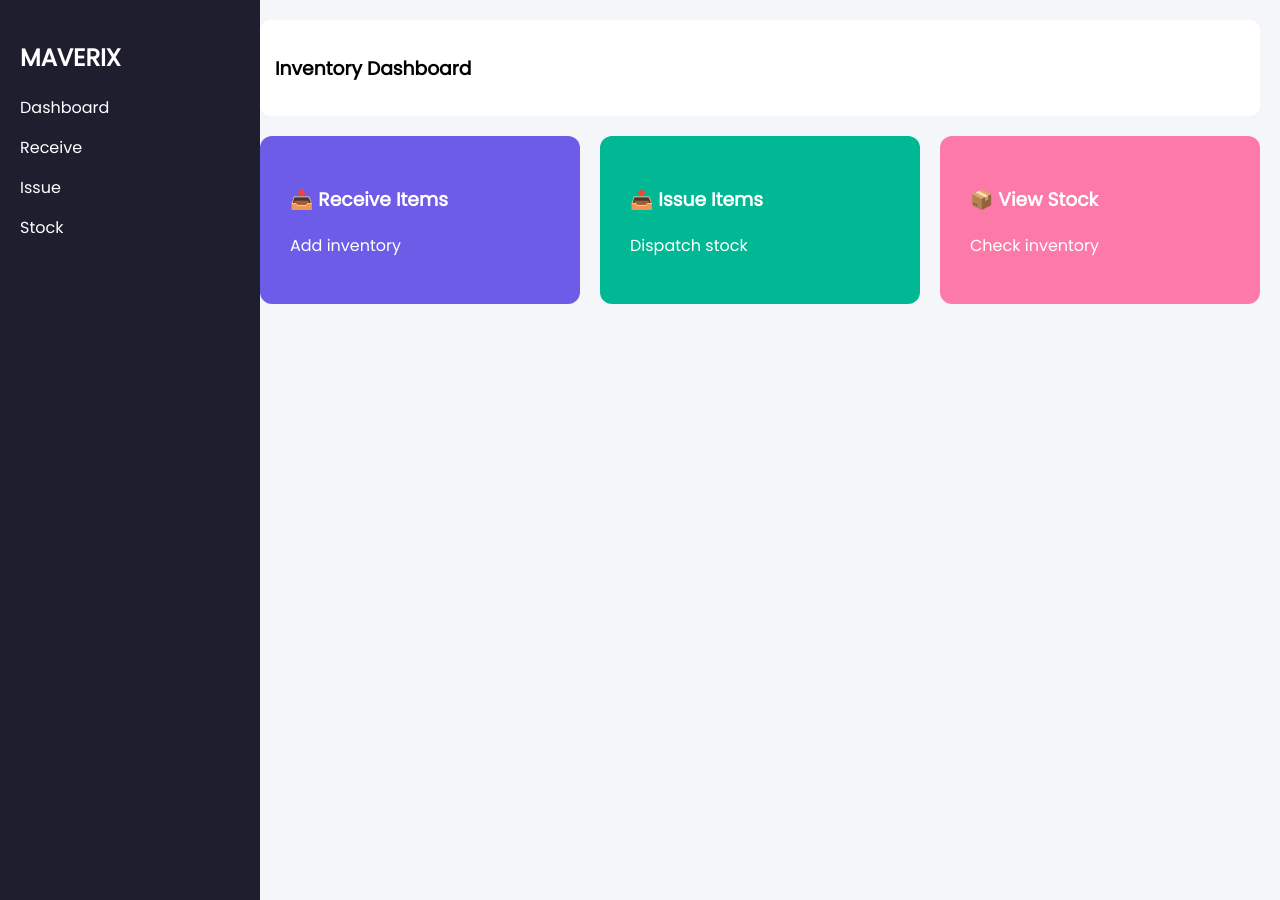
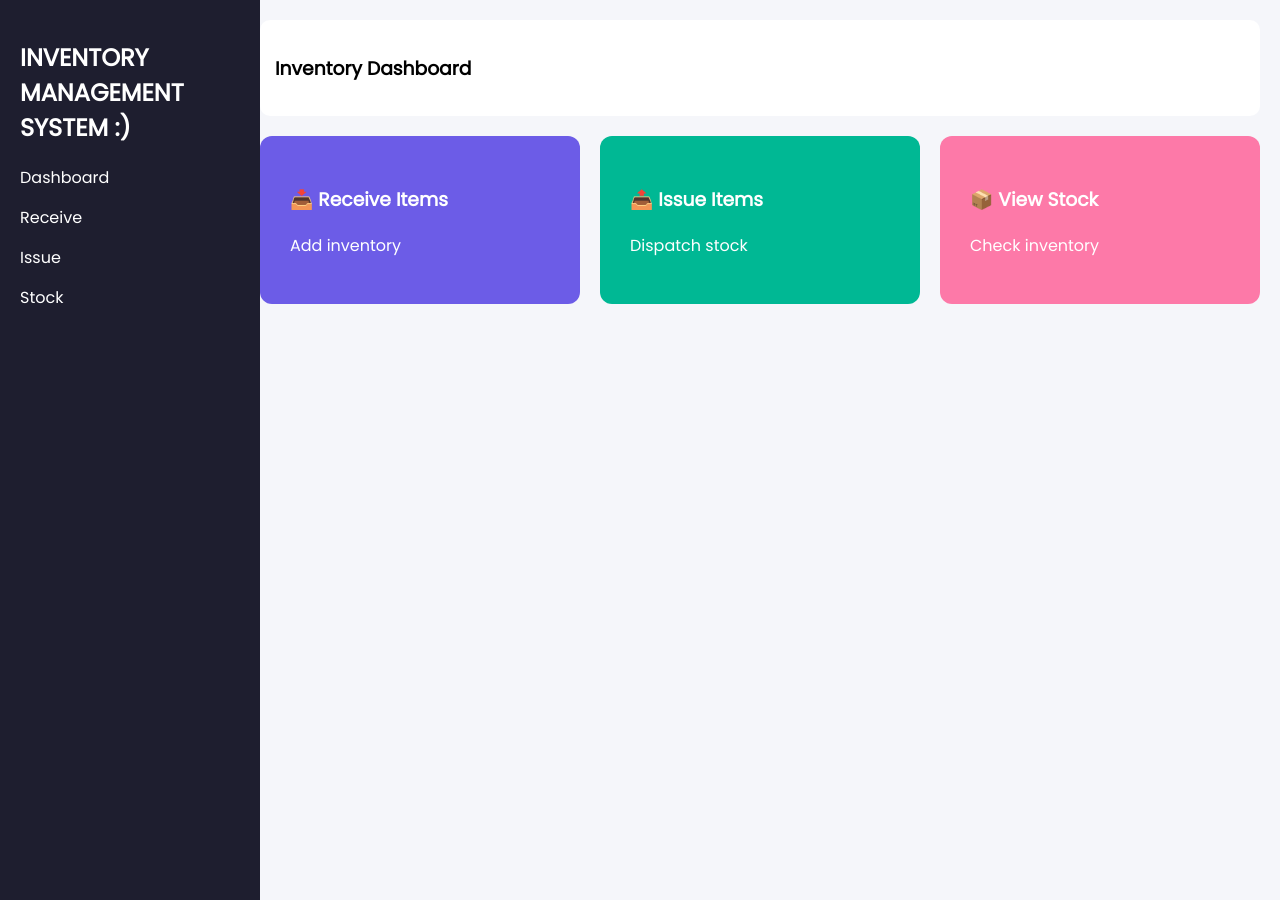
Before and after one commit to 001-Soham/Inventory-Management, a Flask app: page / in a window 1280 px wide. Run offline with Flask 3, Linux system fonts and the light colour scheme.

Commit message:
Update base.html

```diff
--- a/templates/base.html
+++ b/templates/base.html
@@ -12,7 +12,7 @@
 
 <!-- Sidebar -->
 <div class="sidebar">
-    <h2>MAVERIX</h2>
+    <h2>INVENTORY MANAGEMENT SYSTEM :)</h2>
 
     <a onclick="loadPage('dashboard')">Dashboard</a>
     <a onclick="loadPage('receive')">Receive</a>
```
